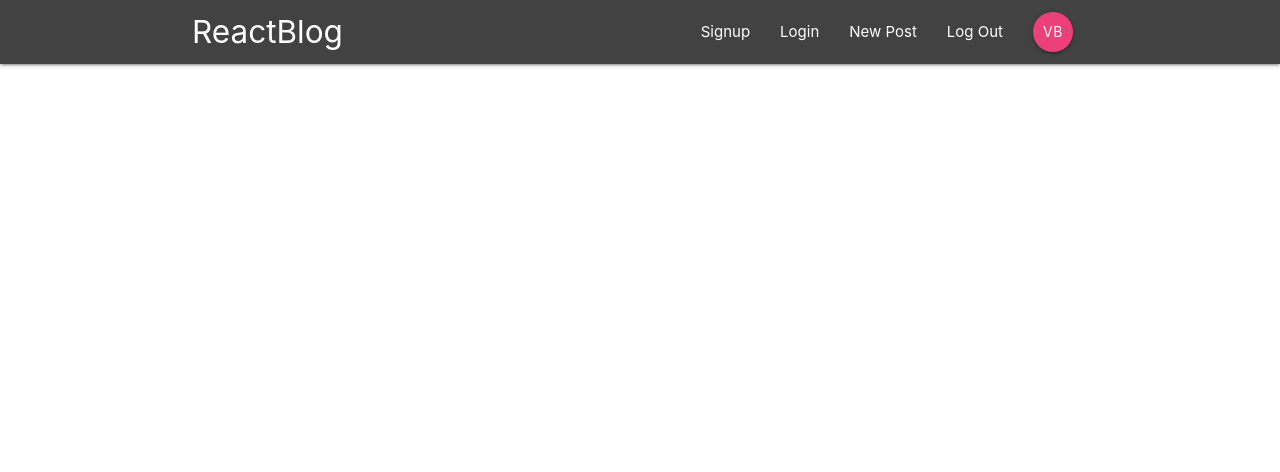
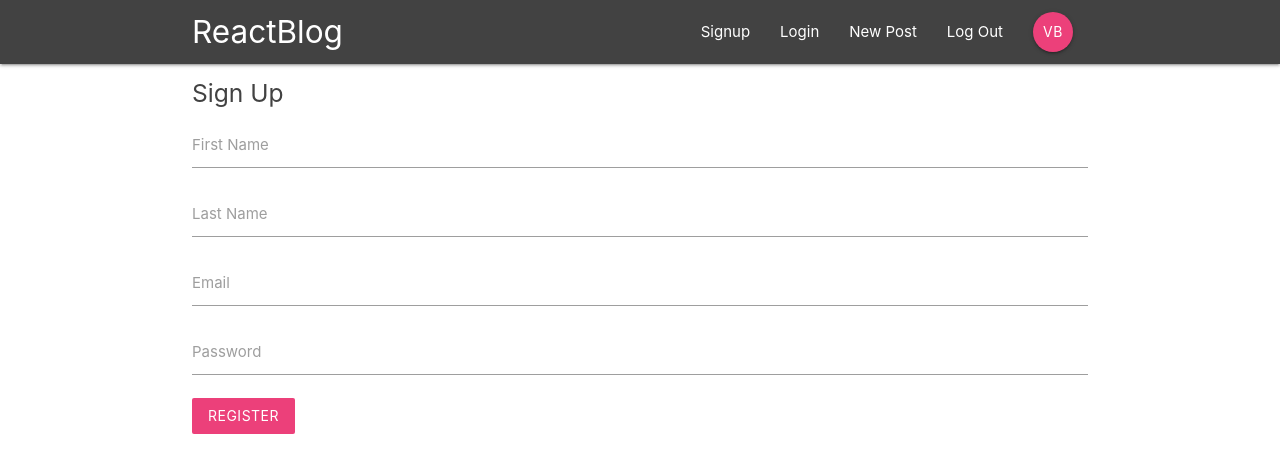
Before and after one commit to hexblend/ReactFirebaseBlog, a React (Create React App) app: page /signup in a window 1280 px wide. Shown: the top 472 px of the page. Built offline with nearby package versions, Linux system fonts and the light colour scheme.

Commit message:
Sign In & Sign Up Basic Functionality

```diff
--- a/public/index.html
+++ b/public/index.html
@@ -20,5 +20,8 @@
     </noscript>
 
     <div id="root"></div>
+
+    <!-- Compiled and minified JavaScript -->
+    <script src="https://cdnjs.cloudflare.com/ajax/libs/materialize/1.0.0/js/materialize.min.js"></script>
   </body>
 </html>
--- a/src/App.js
+++ b/src/App.js
@@ -5,6 +5,8 @@
 import Navbar from './components/layout/Navbar';
 import Dashboard from './components/dashboard/Dashboard';
 import PostDetails from './components/posts/PostDetails';
+import SignIn from './components/auth/SignIn';
+import SignUp from './components/auth/SignUp';
 
 class App extends Component {
   render() {
@@ -15,6 +17,8 @@
           <Switch>
             <Route path="/" component={Dashboard} exact/>
             <Route path="/post/:id" component={PostDetails} />
+            <Route path="/signin" component={SignIn} />
+            <Route path="/signup" component={SignUp} />
           </Switch>
         </div>
       </BrowserRouter>
--- a/src/components/auth/SignIn.js
+++ b/src/components/auth/SignIn.js
@@ -0,0 +1,42 @@
+import React, { Component } from 'react';
+
+class SignIn extends Component {
+    state = {
+        email: '',
+        password: ''
+    }
+
+    handleChange = (e) => {
+        this.setState({
+            [e.target.id]: e.target.value
+        });
+    }
+
+    handleSubmit = (e) => {
+        e.preventDefault();
+        console.log(this.state);
+    }
+
+    render() {
+        return (
+            <div className="container">
+                <form onSubmit={this.handleSubmit} className="white">
+                    <h5 className="grey-text text-darken-3">Sign In</h5>
+                    <div className="input-field">
+                        <label htmlFor="email">Email</label>
+                        <input type="email" id="email" onChange={this.handleChange} />
+                    </div>
+                    <div className="input-field">
+                        <label htmlFor="password">Password</label>
+                        <input type="password" id="password" onChange={this.handleChange} />
+                    </div>
+                    <div className="input-field">
+                        <button className="btn pink lighten-1 z-depth-0">Login</button>
+                    </div>
+                </form>
+            </div>
+        );
+    }
+}
+
+export default SignIn;
--- a/src/components/auth/SignUp.js
+++ b/src/components/auth/SignUp.js
@@ -0,0 +1,52 @@
+import React, { Component } from 'react';
+
+class SignUp extends Component {
+    state = {
+        firstName: '',
+        lastName: '',
+        email: '',
+        password: ''
+    }
+
+    handleChange = (e) => {
+        this.setState({
+            [e.target.id]: e.target.value
+        });
+    }
+
+    handleSubmit = (e) => {
+        e.preventDefault();
+        console.log(this.state);
+    }
+
+    render() {
+        return (
+            <div className="container">
+                <form onSubmit={this.handleSubmit} className="white">
+                    <h5 className="grey-text text-darken-3">Sign Up</h5>
+                    <div className="input-field">
+                        <label htmlFor="firstName">First Name</label>
+                        <input type="text" id="firstName" onChange={this.handleChange} />
+                    </div>
+                    <div className="input-field">
+                        <label htmlFor="lastName">Last Name</label>
+                        <input type="text" id="lastName" onChange={this.handleChange} />
+                    </div>
+                    <div className="input-field">
+                        <label htmlFor="email">Email</label>
+                        <input type="email" id="email" onChange={this.handleChange} />
+                    </div>
+                    <div className="input-field">
+                        <label htmlFor="password">Password</label>
+                        <input type="password" id="password" onChange={this.handleChange} />
+                    </div>
+                    <div className="input-field">
+                        <button className="btn pink lighten-1 z-depth-0">Register</button>
+                    </div>
+                </form>
+            </div>
+        );
+    }
+}
+
+export default SignUp;
```
